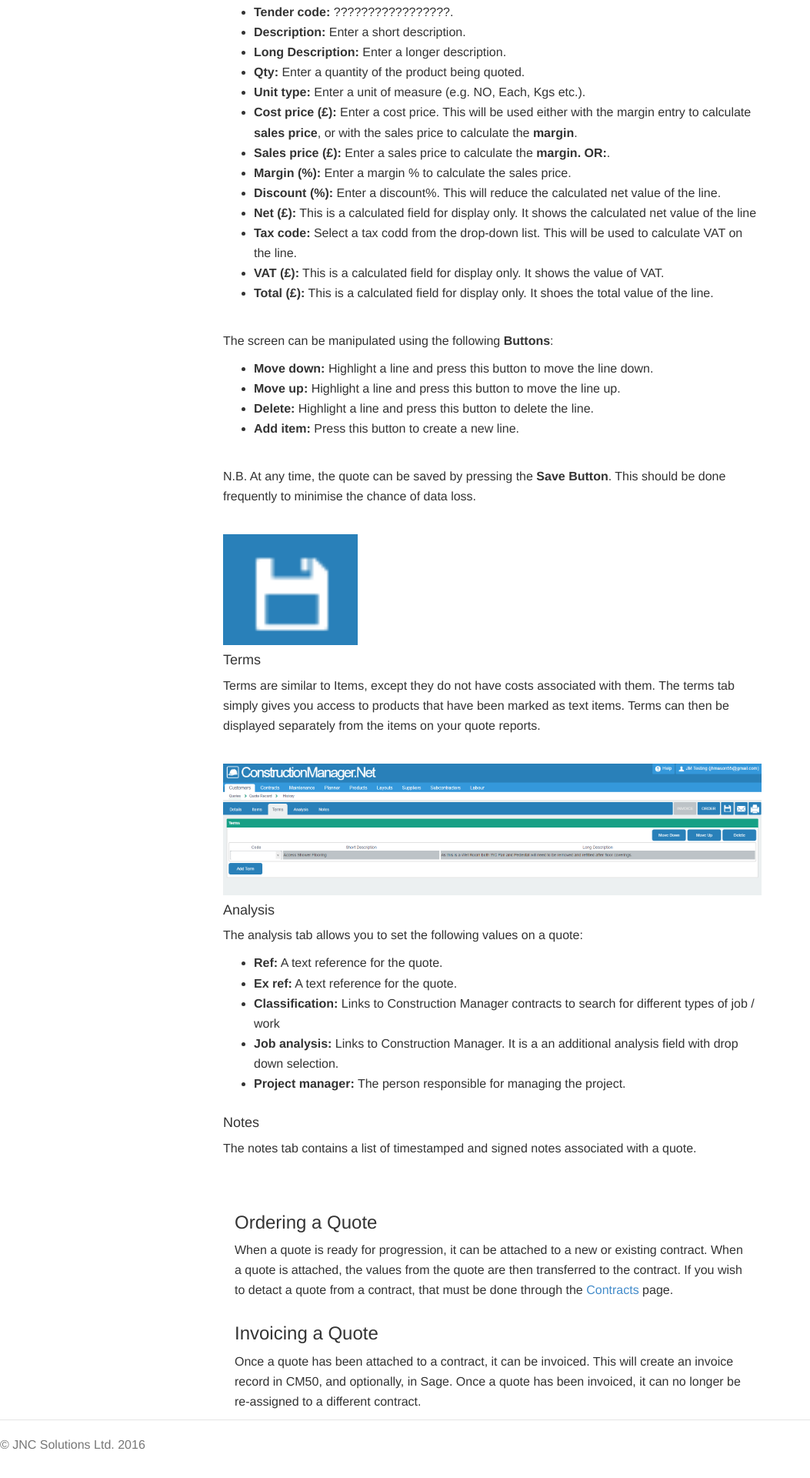
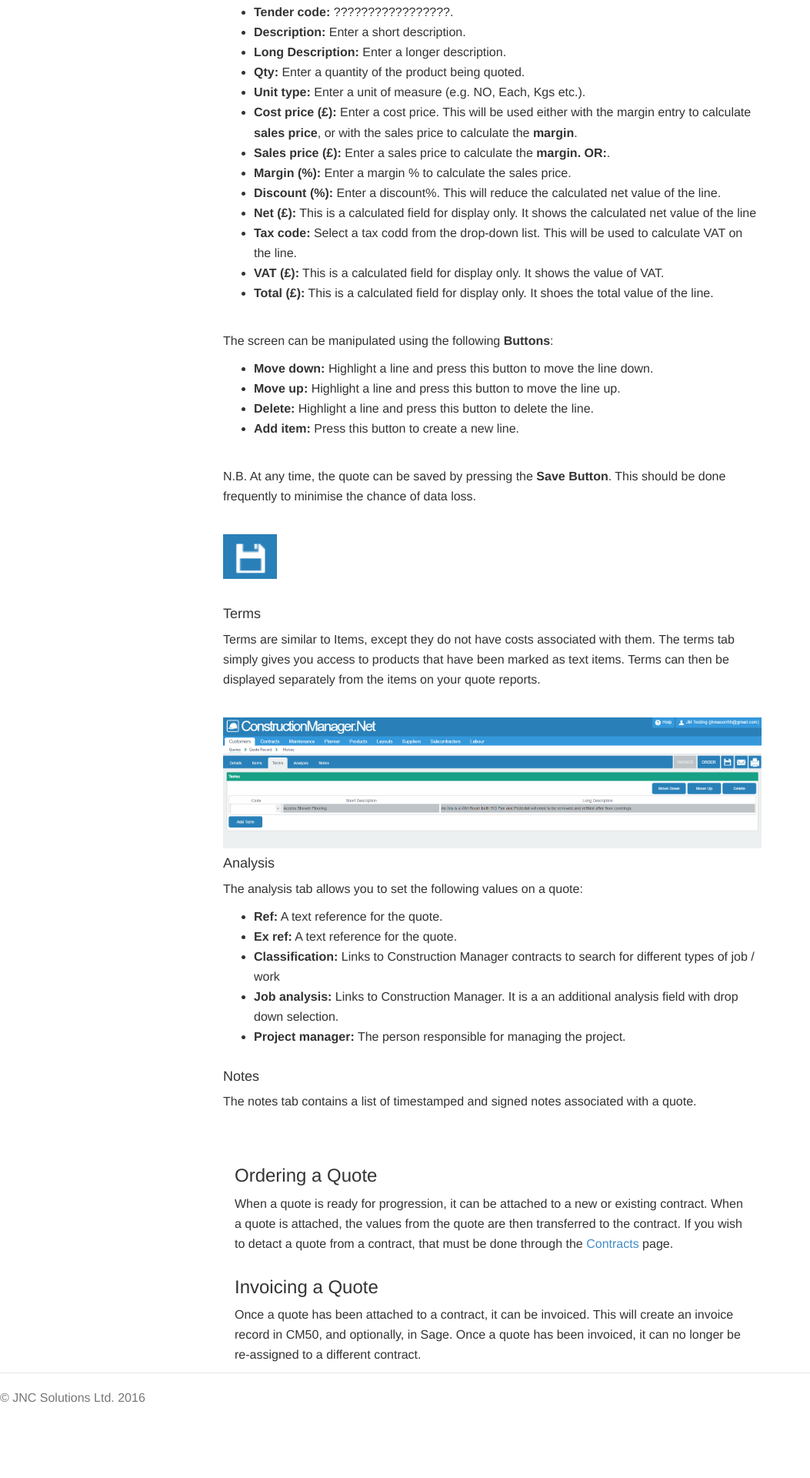
Before and after one commit to JNCSolutions/ConstructionManagerDocs, a Jekyll site: the page built from quotes.html, in a window 1280 px wide. Shown: the part 2923-4843 px from the top of the page at 77% size, without its empty margins (0-1053 px from the left). Built offline with Jekyll 4.4.1, drawn with Linux system fonts in a browser that asks for light colours; after the commit the page ends 4782 px from its top, so only the background shows below that.

Commit message:
Update quotes.html

```diff
--- a/quotes.html
+++ b/quotes.html
@@ -143,8 +143,8 @@ title: Quotes
     <p> N.B. At any time, the quote can be saved by pressing the <b>Save Button</b>.
         This should be done frequently to minimise the chance of data loss. </p>
      <br>
-        <img src="img/Save_Button.PNG" style="width: 25%; height: 25%">
-      <br>
+        <img src="img/Save_Button.PNG" style="width: 10%; height: 10%">
+      <br> <br>
     <h4 id="terms-tab">Terms</h4>
 
     <p>Terms are similar to Items, except they do not have costs associated with them. The terms tab simply gives you access to products that have been marked as text items. Terms can then be displayed separately from the items on your quote reports.</p>
```
